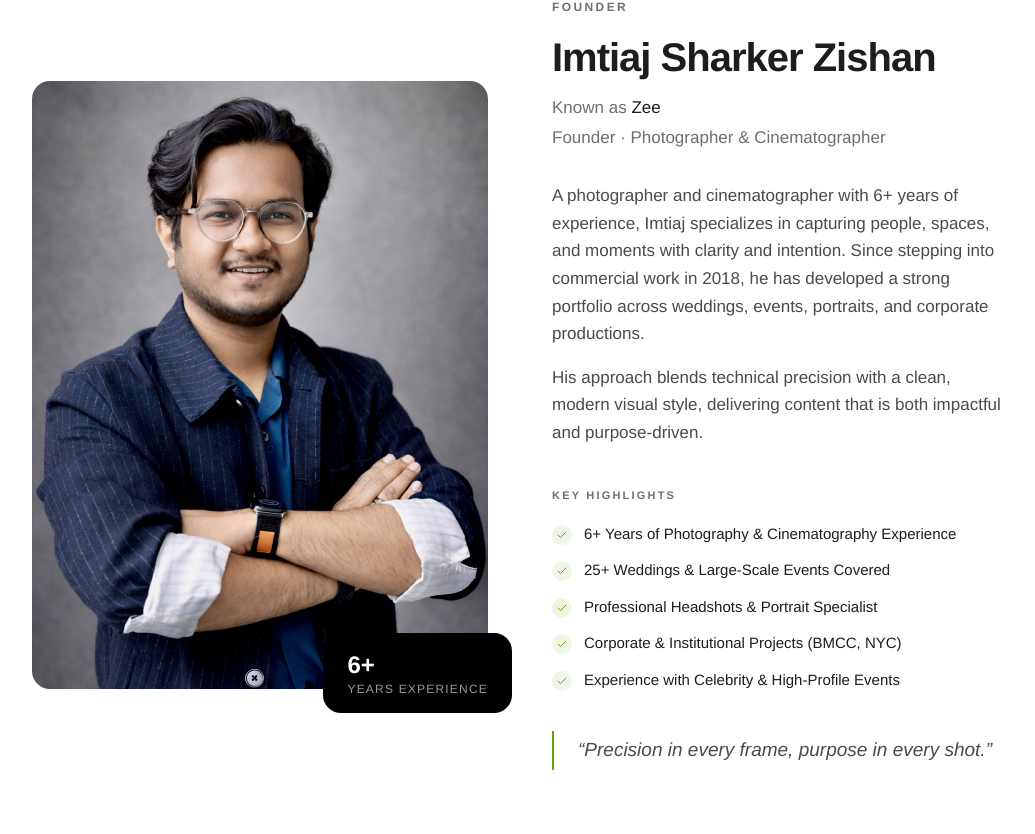
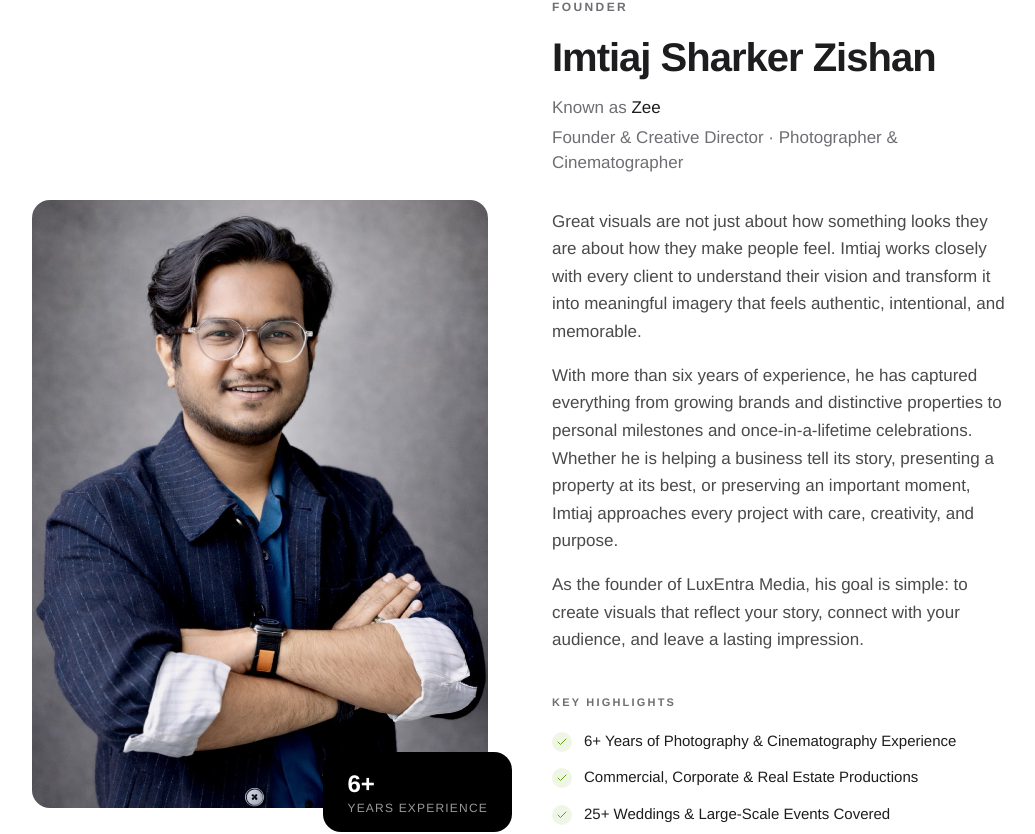
Before and after one commit to Imtiaj007zee/Luxentra-Media-, a React (Vite) app: page /about in a window 1280 px wide. Shown: the part 638-1472 px from the top of the page, without its empty margins (120-1155 px from the left). Built offline with nearby package versions, Linux system fonts and the light colour scheme.

Commit message:
Refresh Imtiaj Sharker Zishan's About bio, highlights, title and quote

```diff
--- a/src/react-app/pages/About.tsx
+++ b/src/react-app/pages/About.tsx
@@ -20,19 +20,20 @@ const TEAM: Member[] = [
     role: "Founder",
     name: "Imtiaj Sharker Zishan",
     knownAs: "Zee",
-    title: "Founder · Photographer & Cinematographer",
+    title: "Founder & Creative Director · Photographer & Cinematographer",
     bio: [
-      "A photographer and cinematographer with 6+ years of experience, Imtiaj specializes in capturing people, spaces, and moments with clarity and intention. Since stepping into commercial work in 2018, he has developed a strong portfolio across weddings, events, portraits, and corporate productions.",
-      "His approach blends technical precision with a clean, modern visual style, delivering content that is both impactful and purpose-driven.",
+      "Great visuals are not just about how something looks they are about how they make people feel. Imtiaj works closely with every client to understand their vision and transform it into meaningful imagery that feels authentic, intentional, and memorable.",
+      "With more than six years of experience, he has captured everything from growing brands and distinctive properties to personal milestones and once-in-a-lifetime celebrations. Whether he is helping a business tell its story, presenting a property at its best, or preserving an important moment, Imtiaj approaches every project with care, creativity, and purpose.",
+      "As the founder of LuxEntra Media, his goal is simple: to create visuals that reflect your story, connect with your audience, and leave a lasting impression.",
     ],
     highlights: [
       "6+ Years of Photography & Cinematography Experience",
+      "Commercial, Corporate & Real Estate Productions",
       "25+ Weddings & Large-Scale Events Covered",
-      "Professional Headshots & Portrait Specialist",
-      "Corporate & Institutional Projects (BMCC, NYC)",
-      "Experience with Celebrity & High-Profile Events",
+      "Professional Headshots & Personal Branding",
+      "Institutional, Celebrity & High-Profile Event Experience",
     ],
-    quote: "Precision in every frame, purpose in every shot.",
+    quote: "Your vision. Your story. Brought to life with purpose in every frame.",
     badge: "6+",
     photo: "/Zee2.JPG",
   },
```
